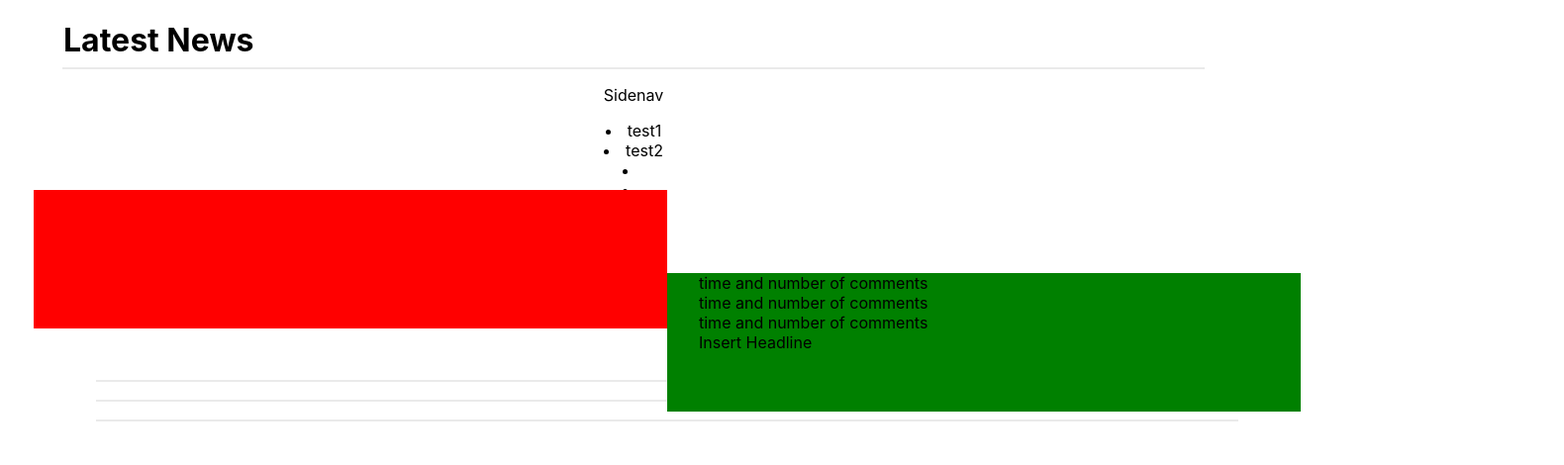
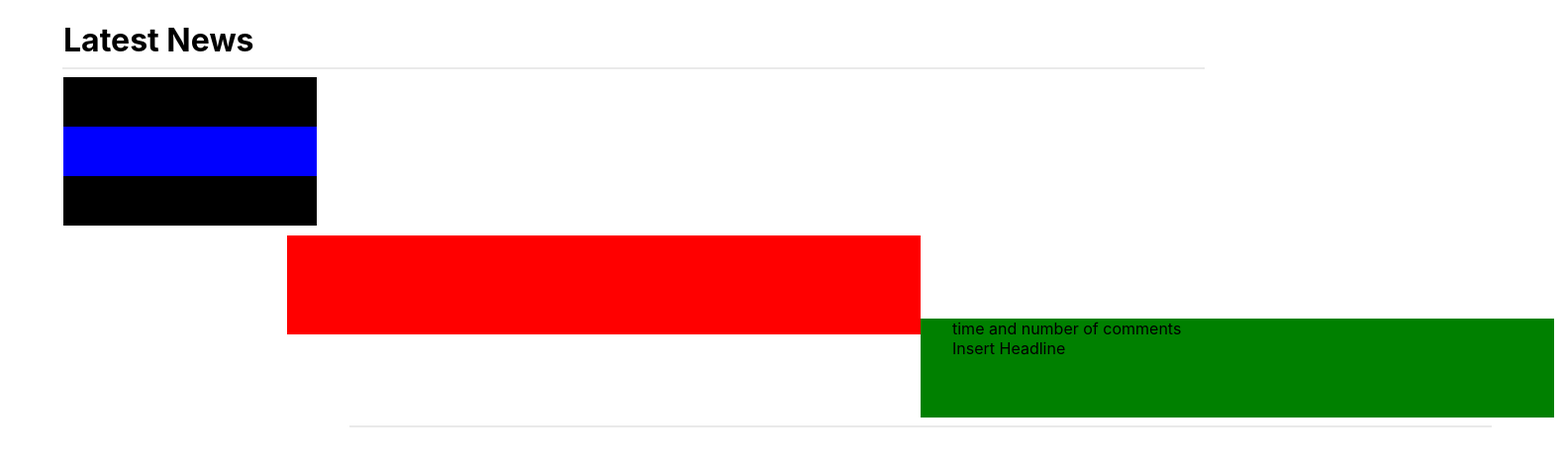
Before and after one commit to wboeker/codefoo2019frontend, a React (Create React App) app in the folder codefoof/: page / in a window 1280 px wide. Shown: the top 470 px of the page at 99% size, 1580 px wide, since content can reach past the window. Built offline with nearby package versions, Linux system fonts and the light colour scheme.

Commit message:
added sidenav

```diff
--- a/codefoof/package.json
+++ b/codefoof/package.json
@@ -7,6 +7,7 @@
     "react": "^16.8.4",
     "react-dom": "^16.8.4",
     "react-scripts": "2.1.8",
+    "react-sidenav": "^3.1.9",
     "styled-components": "^4.1.3"
   },
   "scripts": {
--- a/codefoof/src/App.js
+++ b/codefoof/src/App.js
@@ -1,7 +1,7 @@
 import React, { Component } from 'react';
 import Header from './Header/Header';
 import News from './News/News';
-import SideNavbar from './SideNav/SideNav';
+import SideNav from './SideNav/SideNav';
 import logo from './logo.svg';
 import './App.css';
 
@@ -10,7 +10,7 @@ class App extends Component {
     return (
       <div className="App">
         <Header/>
-        <SideNavbar/>
+        <SideNav/>
         <News/>
       </div>
     );
--- a/codefoof/src/Article/Article.css
+++ b/codefoof/src/Article/Article.css
@@ -1,3 +1,8 @@
+.wrap{
+  float:right;
+  width:80%;
+}
+
 .articleBox {
   height: 100px;
   width: 100%;
--- a/codefoof/src/Article/Article.jsx
+++ b/codefoof/src/Article/Article.jsx
@@ -6,6 +6,7 @@ class Article extends Component{
 
   render(props){
       return(
+        <div className="wrap">
           <div className="articleBox">
             <div className="pictureBox">
             </div>
@@ -16,6 +17,7 @@ class Article extends Component{
             </div>
             <hr/>
           </div>
+        </div>
       )
   }
 }
--- a/codefoof/src/News/News.jsx
+++ b/codefoof/src/News/News.jsx
@@ -17,13 +17,8 @@ class News extends Component{
       return(
         <div>
           <div>
-            {this.state.data.map(function(d, idx){
-               return (<li key={idx}>{d.name}</li>)
-             })}
-          </div>
-          <div>
             {this.state.articles.map(function(d, idx){
-               return (<li key={idx}>{d.name}</li>)
+               return (<div key={idx}>{d.name}</div>)
              })}
           </div>
         </div>
--- a/codefoof/src/SideNav/SideNav.css
+++ b/codefoof/src/SideNav/SideNav.css
@@ -0,0 +1,21 @@
+.sidebar{
+  float:left;
+  margin-left:5%;
+  width:20%;
+  height: 150px;
+  background-color: blue;
+}
+
+.latestBox{
+  height:50px;
+  background-color: black;
+}
+
+.videosBox{
+  height:50px;
+}
+
+.articlesBox{
+  height:50px;
+  background-color: black;
+}
--- a/codefoof/src/SideNav/SideNav.jsx
+++ b/codefoof/src/SideNav/SideNav.jsx
@@ -1,14 +1,20 @@
 import React, { Component } from 'react';
 import './SideNav.css';
 import PropTypes from 'prop-types';
-// import { SideNav, Nav } from 'react-sidenav'
 
-class SideNavbar extends Component{
+class SideNav extends Component{
   render(props){
       return(
-        <p>Sidenav</p>
+        <div className="sidebar">
+          <div className="latestBox">
+          </div>
+          <div className="videosBox">
+          </div>
+          <div className="articlesBox">
+          </div>
+        </div>
       )
   }
 }
 
-export default SideNavbar;
+export default SideNav;
```
Lines whose indentation alone changed are shown as unchanged.
